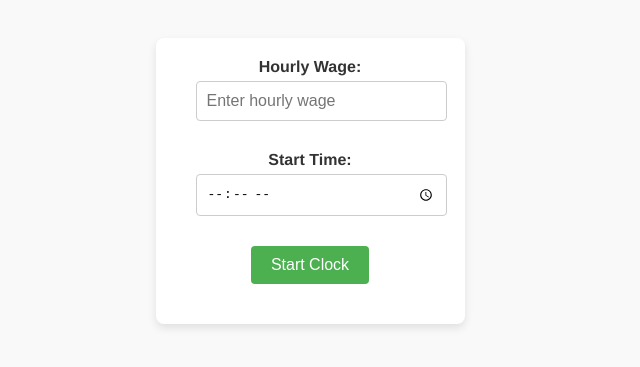
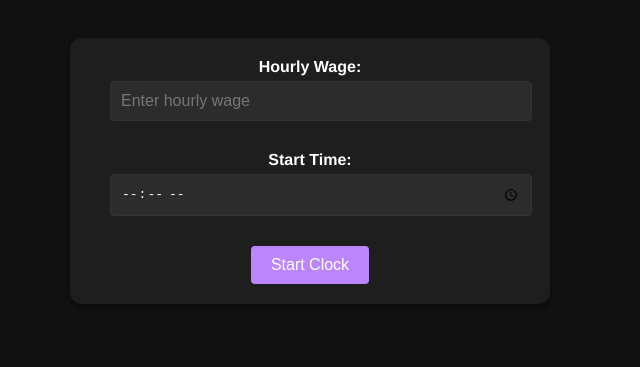
Before and after one commit to dncnmckenzie/WageWatch, a plain HTML site: page index.html in a window 1280 px wide. Shown: the part 219-586 px from the top of the page, without its empty margins (330-970 px from the left). Drawn offline with Linux system fonts and the light colour scheme.

Commit message:
Add files via upload

```diff
--- a/index.html
+++ b/index.html
@@ -3,7 +3,8 @@
 <head>
     <meta charset="UTF-8">
     <meta name="viewport" content="width=device-width, initial-scale=1.0">
-    <title>Hourly Wage Clock</title>
+    <title>WageWatch</title>
+    <link rel="stylesheet" href="https://cdnjs.cloudflare.com/ajax/libs/font-awesome/6.0.0-beta3/css/all.min.css">
     <style>
         body {
             font-family: 'Helvetica Neue', Arial, sans-serif;
@@ -13,15 +14,17 @@
             justify-content: center;
             height: 100vh;
             margin: 0;
-            background-color: #f9f9f9;
-            color: #333;
+            background-color: #121212;
+            color: #ffffff;
         }
         .container {
             text-align: center;
-            background: #fff;
+            background: #1e1e1e;
             padding: 20px 40px;
-            border-radius: 8px;
-            box-shadow: 0 4px 8px rgba(0,0,0,0.1);
+            border-radius: 12px;
+            box-shadow: 0 4px 8px rgba(0,0,0,0.5);
+            max-width: 400px;
+            width: 100%;
         }
         .input-group {
             margin-bottom: 20px;
@@ -35,12 +38,14 @@
             width: 100%;
             padding: 10px;
             margin-bottom: 10px;
-            border: 1px solid #ccc;
+            border: 1px solid #333;
             border-radius: 4px;
             font-size: 1em;
+            background-color: #2c2c2c;
+            color: #ffffff;
         }
         button {
-            background-color: #4caf50;
+            background-color: #bb86fc;
             color: white;
             border: none;
             padding: 10px 20px;
@@ -50,20 +55,20 @@
             transition: background-color 0.3s;
         }
         button:hover {
-            background-color: #45a049;
+            background-color: #9f6de2;
         }
         #clock {
-            font-size: 2.5em;
+            font-size: 3.5em;
             margin-bottom: 20px;
         }
         #earnings {
-            font-size: 2em;
-            color: #4caf50;
+            font-size: 3em;
+            color: #bb86fc;
         }
     </style>
 </head>
 <body>
-    <div class="container">
+    <div class="container" id="input-container">
         <div class="input-group">
             <label for="hourly-wage">Hourly Wage:</label>
             <input type="number" id="hourly-wage" step="0.01" placeholder="Enter hourly wage">
@@ -73,9 +78,9 @@
             <input type="time" id="start-time">
         </div>
         <button onclick="startClock()">Start Clock</button>
-        <div id="clock"></div>
-        <div id="earnings"></div>
     </div>
+    <div id="clock"></div>
+    <div id="earnings"></div>
 
     <script>
         let hourlyWage, startTime, intervalId;
@@ -94,6 +99,8 @@
                     alert("Start time cannot be in the future.");
                     return;
                 }
+
+                document.getElementById('input-container').style.display = 'none';
 
                 if (intervalId) {
                     clearInterval(intervalId);
```
